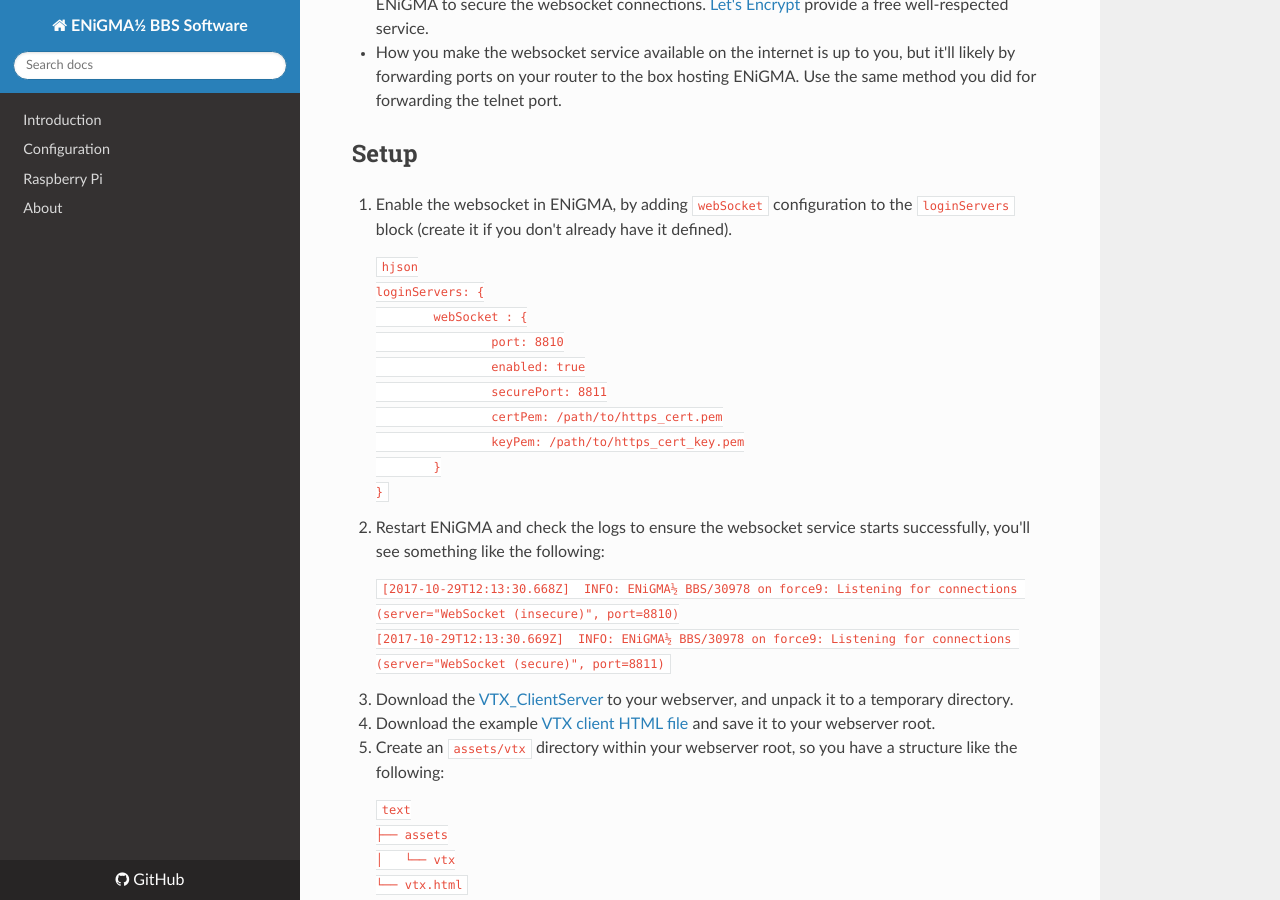
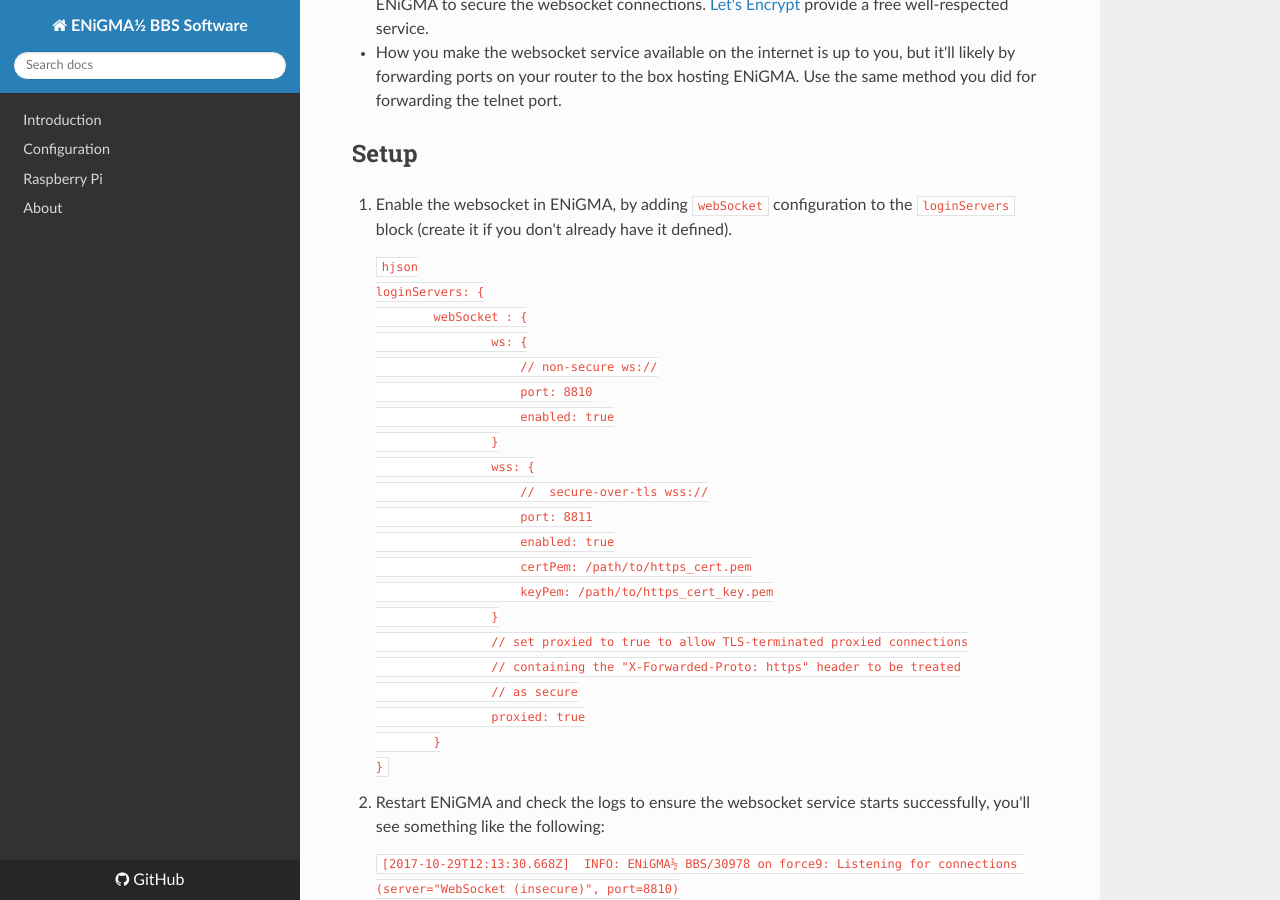
Before and after one commit to NuSkooler/enigma-bbs, an MkDocs documentation site: the page built from docs/servers/websocket.md, in a window 1280 px wide and 900 px high, scrolled down 415 px. Built offline with MkDocs 1.6.1, drawn with Linux system fonts in a browser that asks for light colours; nearby versions of some CDN libraries; old or Windows-style settings are respelled for this version of MkDocs.

Commit message:
Websocket config should be similar to web #176

`````diff
--- a/docs/servers/websocket.md
+++ b/docs/servers/websocket.md
@@ -27,11 +27,22 @@ don't already have it defined).
     ````hjson
     loginServers: {
             webSocket : {
-                    port: 8810
-                    enabled: true
-                    securePort: 8811
-                    certPem: /path/to/https_cert.pem
-                    keyPem: /path/to/https_cert_key.pem
+                    ws: {
+                        // non-secure ws://
+                        port: 8810
+                        enabled: true
+                    }
+                    wss: {
+                        //  secure-over-tls wss://
+                        port: 8811
+                        enabled: true
+                        certPem: /path/to/https_cert.pem
+                        keyPem: /path/to/https_cert_key.pem
+                    }
+                    // set proxied to true to allow TLS-terminated proxied connections
+                    // containing the "X-Forwarded-Proto: https" header to be treated
+                    // as secure
+                    proxied: true
             }
     }
     ````
`````
Also changed, not shown: 2 other files.
